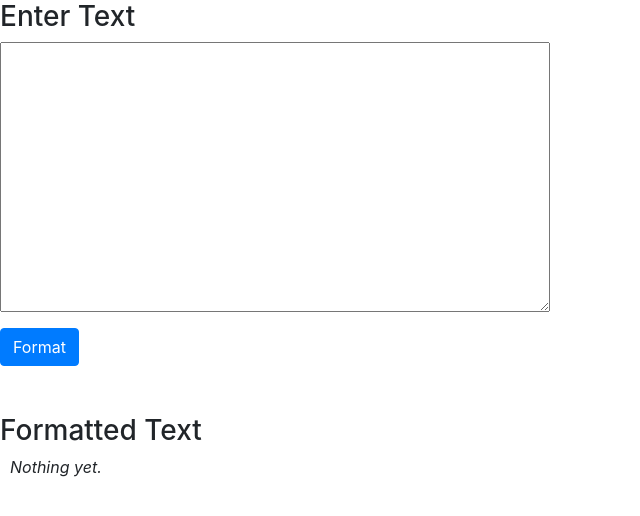
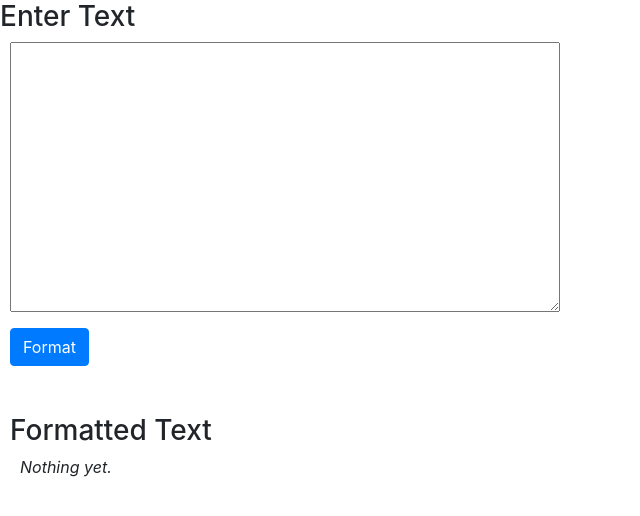
Before and after one commit to nfinkle/RDLHalakha-Formatter, a Flask app: page / in a window 1280 px wide. Shown: the top 516 px of the page, without its empty margins (0-640 px from the left). Run offline with Flask 2, Linux system fonts and the light colour scheme; parts of the project's set-up code (start-up, migrations or seed data) failed here and were passed over; some libraries are stand-ins or nearby versions.

Commit message:
Added Padding on Left

```diff
--- a/templates/RDLH.html
+++ b/templates/RDLH.html
@@ -2,6 +2,7 @@
 <link rel="stylesheet" href="{{ url_for('static', filename='css/bootstrap.css') }}">
 <script src="{{ url_for('static', filename='js/bootstrap.js') }}"></script>
 <h3>Enter Text</h3>
+<div style="padding-left:10px;">
     <form id="code_form" spellcheck="false">
         <textarea id="form_textarea" style="font-size: 11px;" rows='16' cols='75'></textarea>
     </form>
@@ -10,4 +11,5 @@
     <br><br><br>
     <h3>Formatted Text</h3>
     <div id="HTML_STUFF" style="padding-left:10px;"><em>Nothing yet.</em></div>
+</div>
 <script src="{{ url_for('static', filename='js/RDLH.js') }}"></script>
```
Lines whose indentation alone changed are shown as unchanged.
